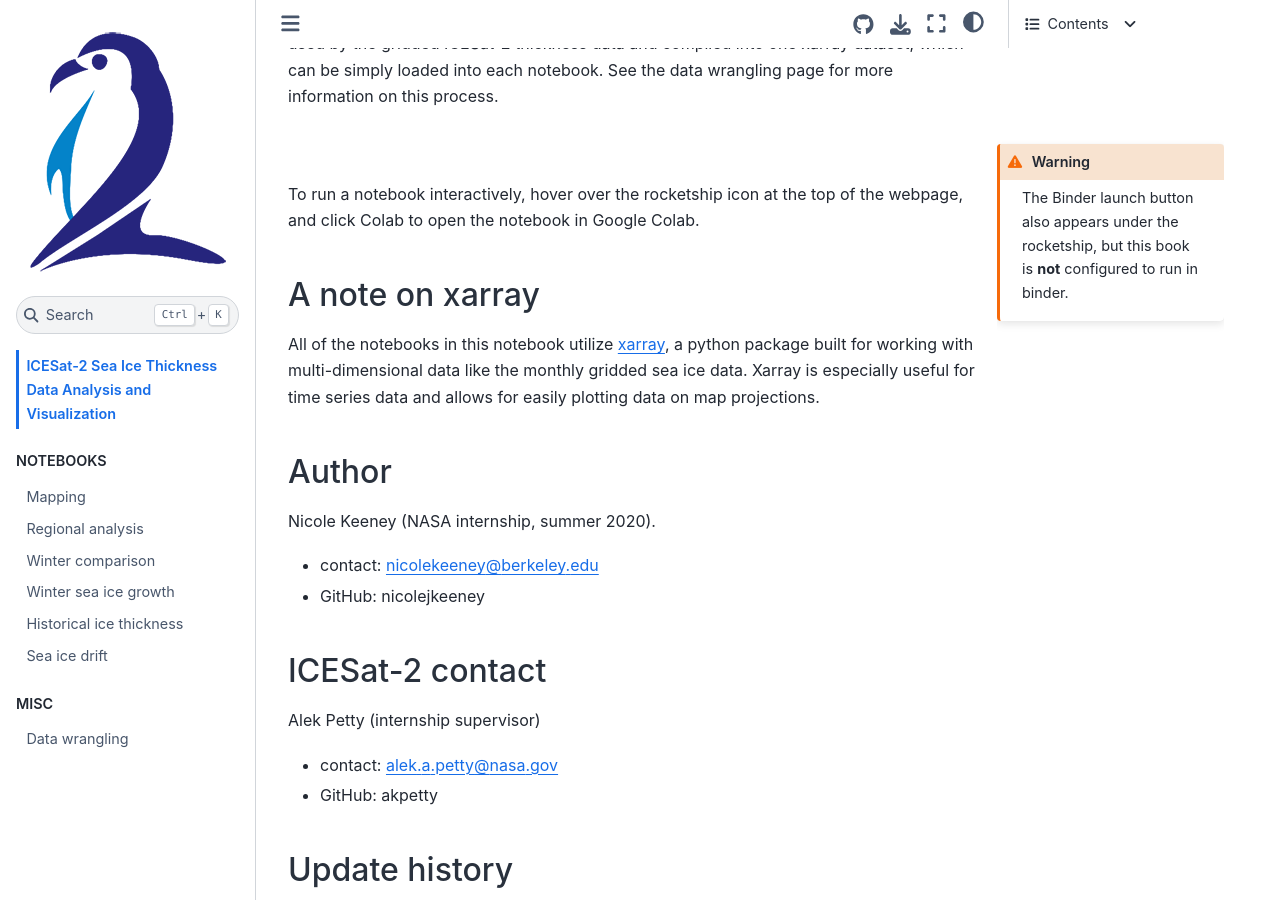
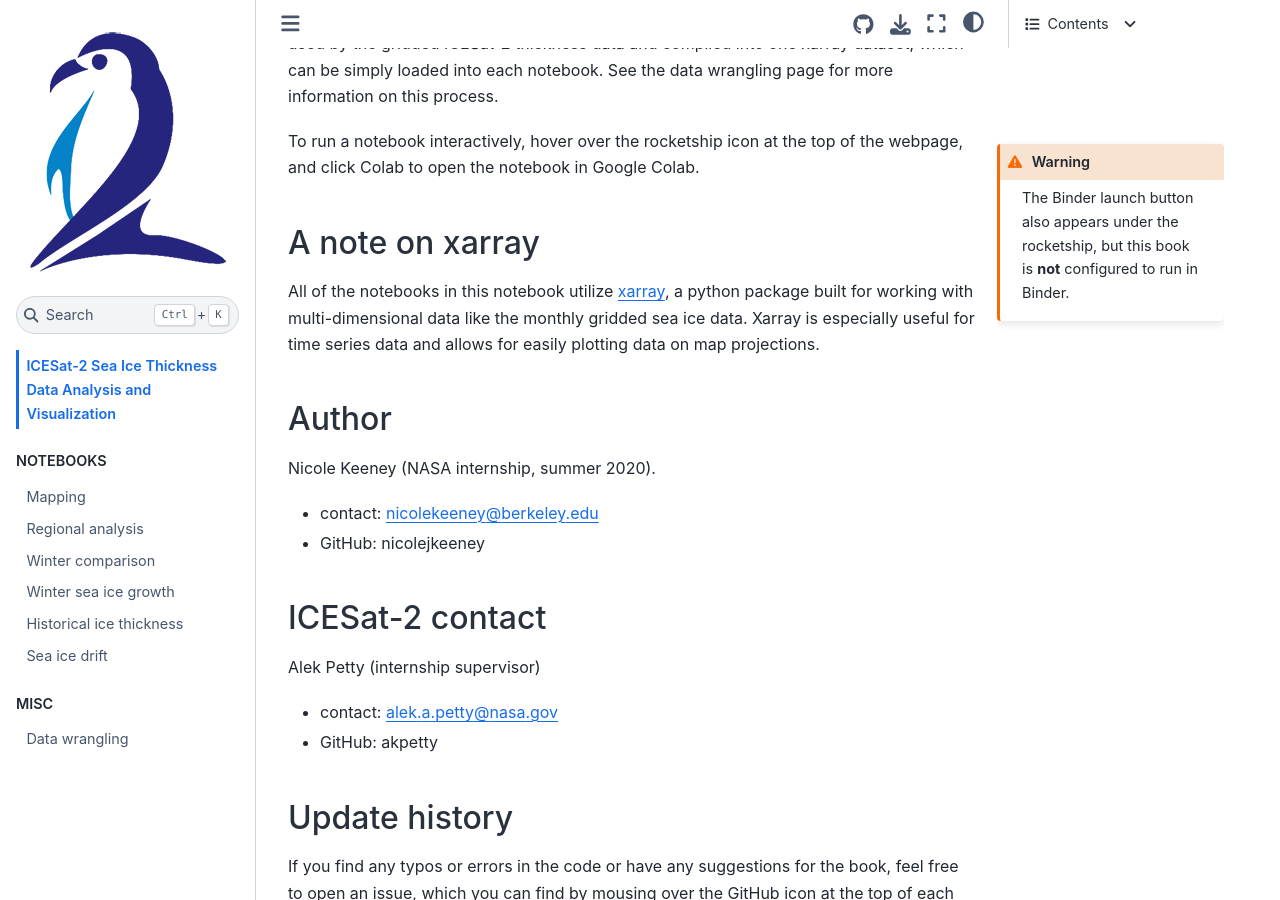
Before and after one commit to nicolejkeeney/icesat2-book, a Jupyter Book: the page built from home.md, in a window 1280 px wide and 900 px high, scrolled down 776 px. Built offline with Jupyter Book 1.0.4 settings and Sphinx 7.4.7 and the Sphinx Book theme 1.1.4, drawn with Linux system fonts in a browser that asks for light colours.

Commit message:
fixed spacing

`````diff
--- a/home.md
+++ b/home.md
@@ -8,10 +8,10 @@ NASA's Ice, Cloud, and Land Elevation Satellite-2 (ICESat-2) is a new satellite
 Jupyter Books [(jupyterbook.org)](https://jupyterbook.org/intro.html) provide a novel means of compiling Jupyter Notebooks into one convenient and well-indexed location. Jupyter Notebooks are used to provide a visual demonstration of our efforts to analyze the monthly gridded ICESat-2 winter Arctic sea ice data (sea ice freeboard and thickness), along with other relevant datasets to help us understand recent winter Arctic sea ice growth. All of the code presented in the notebooks of this book are configured to run through Google Colab, although you can download the notebooks and run them on your local drive way as well (see the [GitHub](https://github.com/nicolejkeeney/icesat2-book) repo to download the environment used). <br><br>Datasets used in the notebooks were regridded to the NSIDC North Polar Sterographic grid used by the gridded ICESat-2 thickness data and compiled into one xarray dataset, which can be simply loaded into each notebook. See the data wrangling page for more information on this process.
 ````{margin}
 ```{warning}
-The Binder launch button also appears under the rocketship, but this book is **not** configured to run in binder.
+The Binder launch button also appears under the rocketship, but this book is **not** configured to run in Binder.
 ```
 ````
-<br><br>To run a notebook interactively, hover over the rocketship icon at the top of the webpage, and click Colab to open the notebook in Google Colab.
+To run a notebook interactively, hover over the rocketship icon at the top of the webpage, and click Colab to open the notebook in Google Colab.
 
 
 ### A note on xarray
`````
